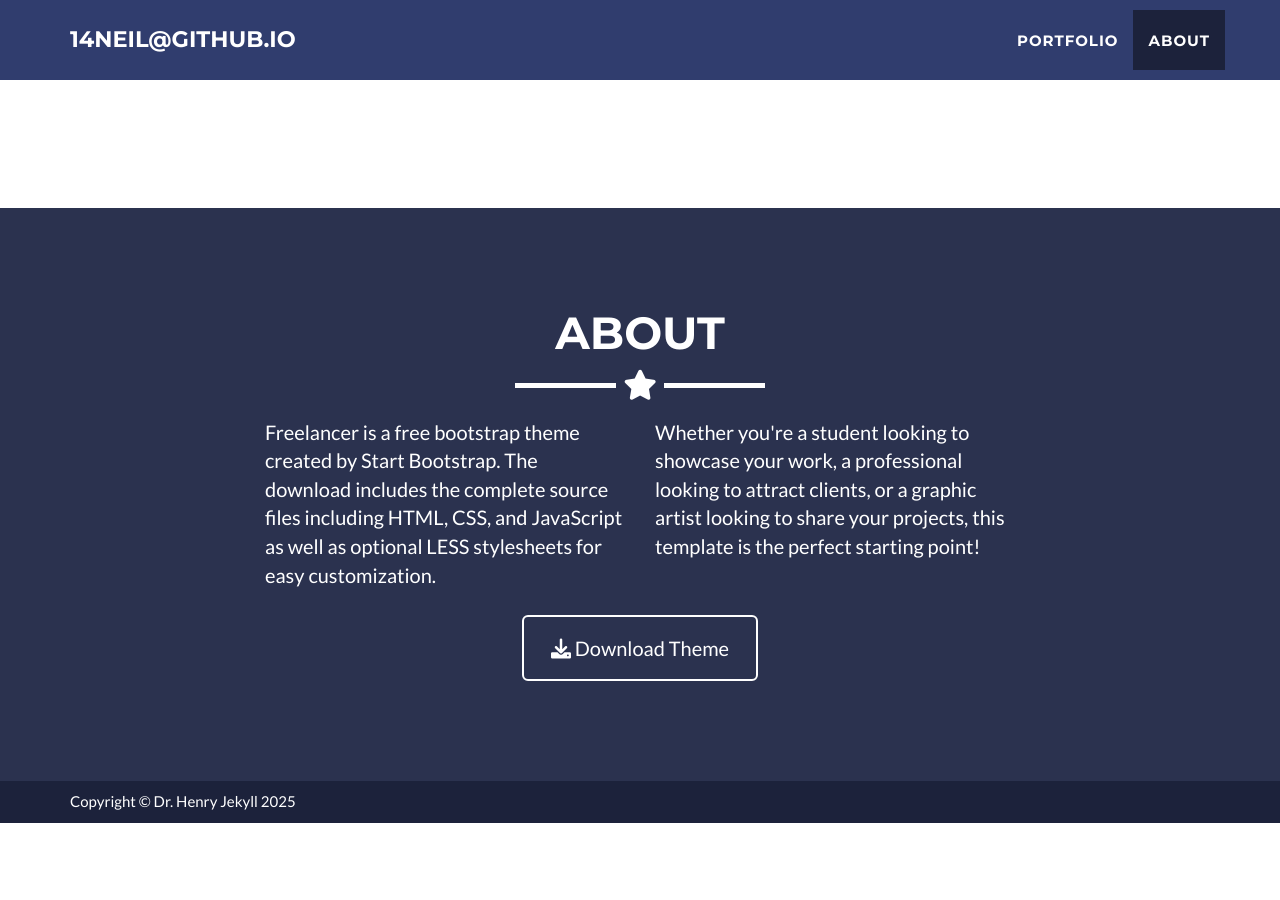
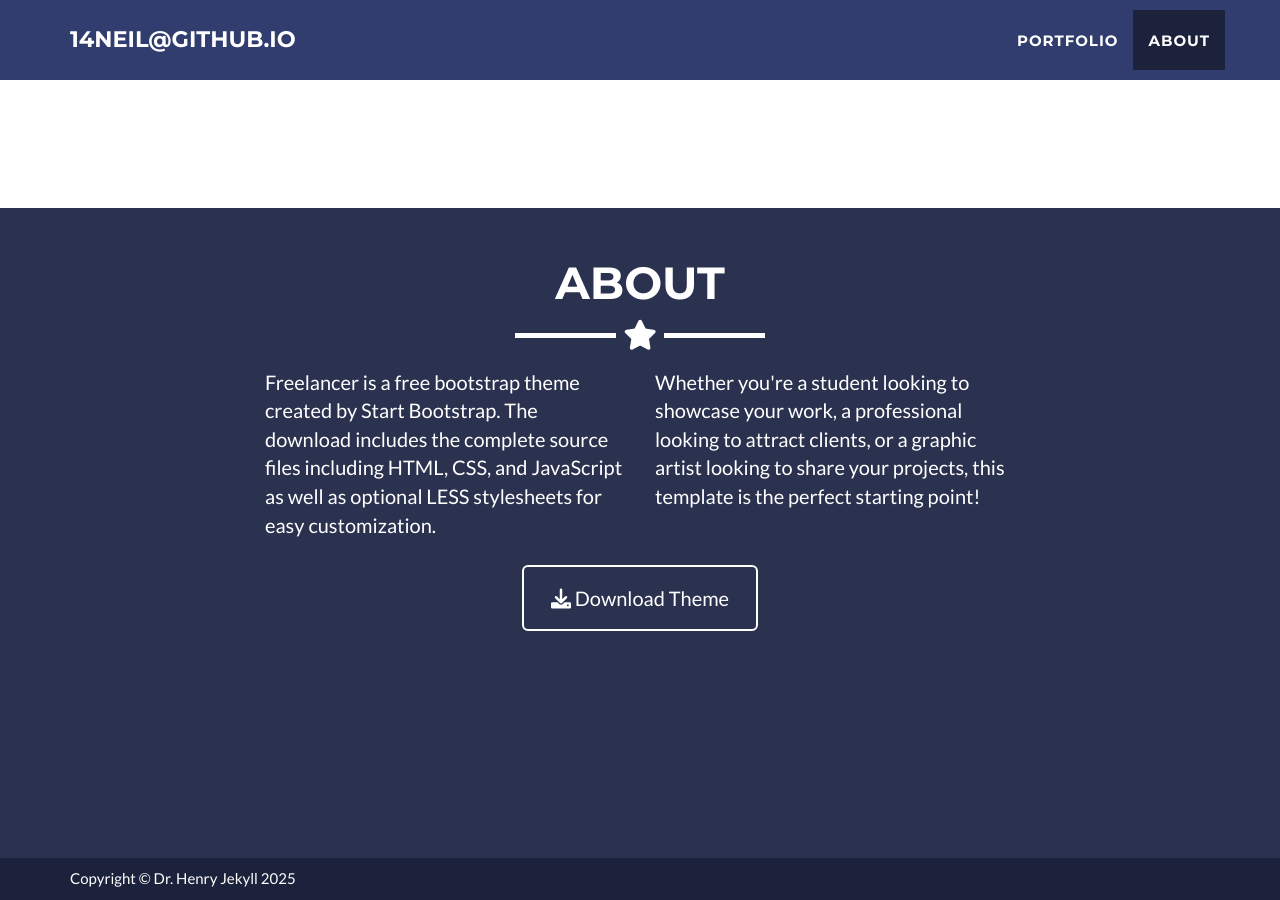
Before and after one commit to 14neil/14neil.github.io, a Jekyll site: the page built from _posts/2014-07-18-project-1.markdown, in a window 1280 px wide and 900 px high, scrolled down 1426 px. Built offline with Jekyll 4.4.1, drawn with Linux system fonts in a browser that asks for light colours; before the commit the page ends 2249 px from its top, so only the background shows below that.

Commit message:
Update about.html

```diff
--- a/_includes/about.html
+++ b/_includes/about.html
@@ -1,5 +1,5 @@
 <!-- About Section -->
-<section class="success" id="about">
+<section class="success" id="about" style="min-height: 650px; padding-top: 50px; padding-bottom: 50px;">
   <div class="container">
     <div class="row">
       <div class="col-lg-12 text-center">
@@ -15,8 +15,8 @@
       </div>
       <div class="col-lg-4">
         <p>Whether you're a student looking to showcase your work, a professional looking to attract clients, or
-          a graphic artist looking to share your projects, this template is the perfect starting point! </p>
-      <!-- Replace below with CV link, which will be uploaded as a PDF to main-->
+          a graphic artist looking to share your projects, this template is the perfect starting point!</p>
+        <!-- Replace below with CV link, which will be uploaded as a PDF to main -->
       </div>
       <div class="col-lg-8 col-lg-offset-2 text-center">
         <a href="https://github.com/jeromelachaud/freelancer-theme" class="btn btn-lg btn-outline">
```
